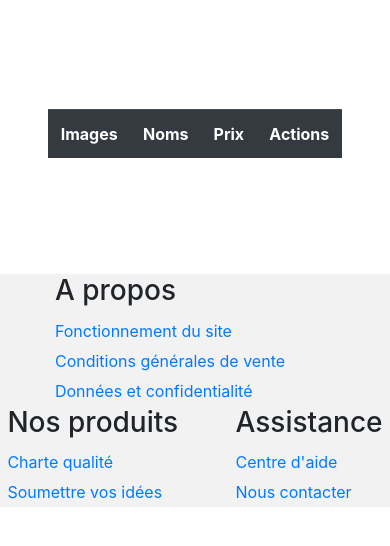
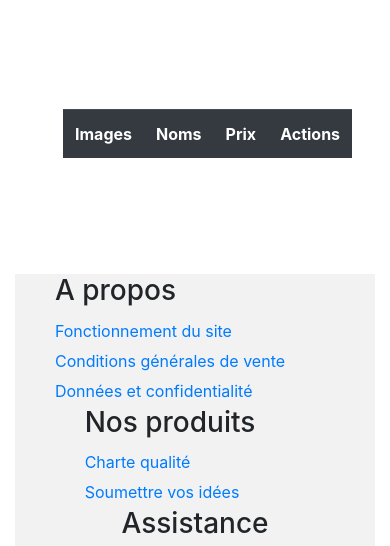
Before and after one commit to julien-dauleac/JulienDauleac_5_11_01_2021, a website: page index.html in a window 390 px wide. Shown: the part 545-1091 px from the top of the page. Drawn offline with nearby package versions, Linux system fonts and the light colour scheme; no server answers.

Commit message:
Modification for the responsive

```diff
--- a/index.html
+++ b/index.html
@@ -12,8 +12,8 @@
     <script crossorigin="anonymous" src="https://kit.fontawesome.com/a43780fc4a.js"></script>
     <title>RetroShop</title>
 </head>
-<body id="container">
-<header>
+<body>
+<header class="container-fluid">
     <div class="header">
         <img alt="RetroShop" id="header__logo" src="images/logo.jpg"/>
     </div>
@@ -23,10 +23,10 @@
         </ul>
     </nav>
 </header>
-<main>
-    <div class="container bg-white p-5 mt-5">
+<main class="container-fluid">
+    <div class=" bg-white p-5 mt-5">
         <!-- Table  -->
-        <table class="table table-image">
+        <table class="table table-image col-sm ">
             <thead class="thead-dark">
             <tr class="text-center">
                 <th>Images</th>
@@ -40,7 +40,7 @@
         </table>
     </div>
 </main>
-<footer>
+<footer class="container-fluid">
     <div class="footer">
         <div class="footer_about">
             <h3>A propos</h3>
```
